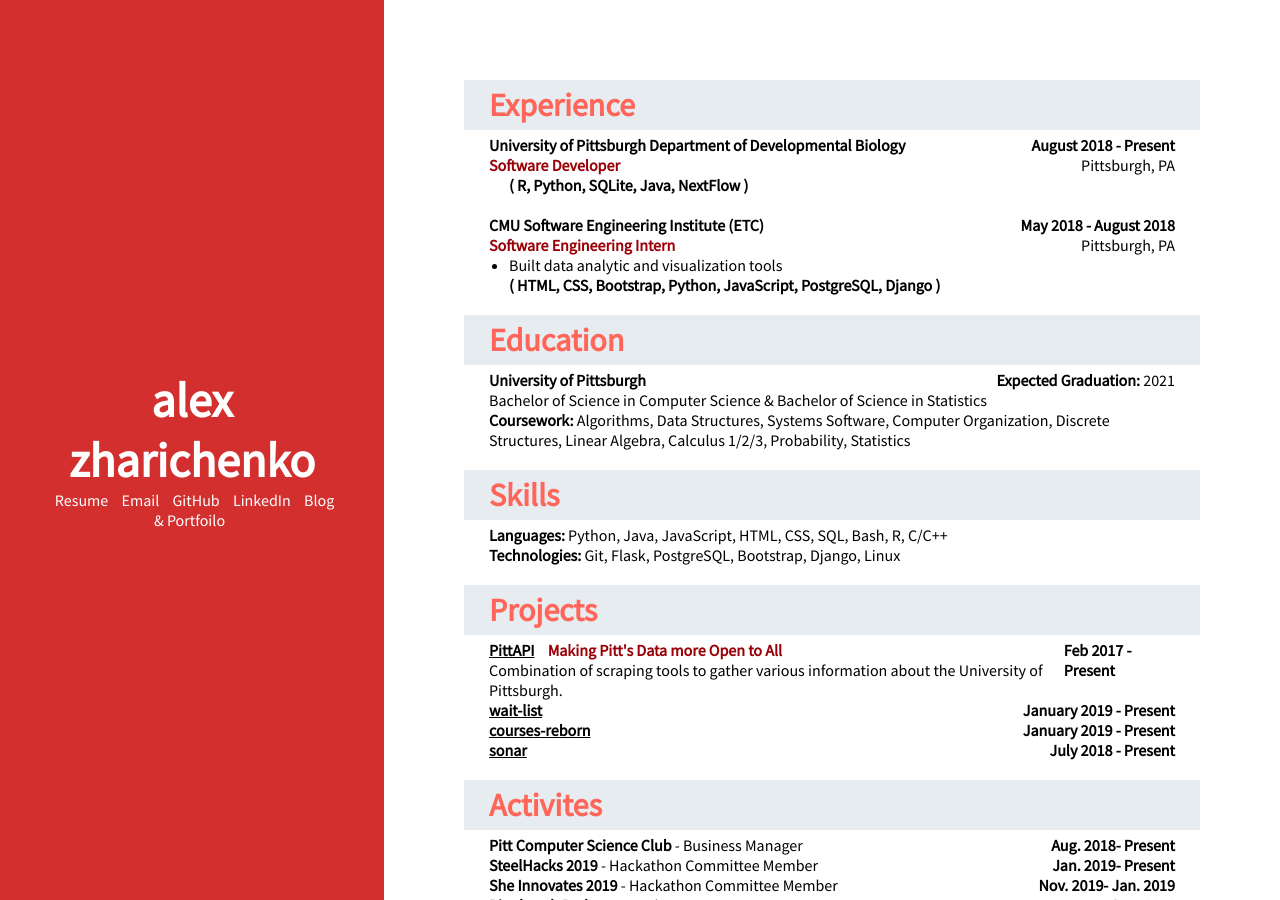
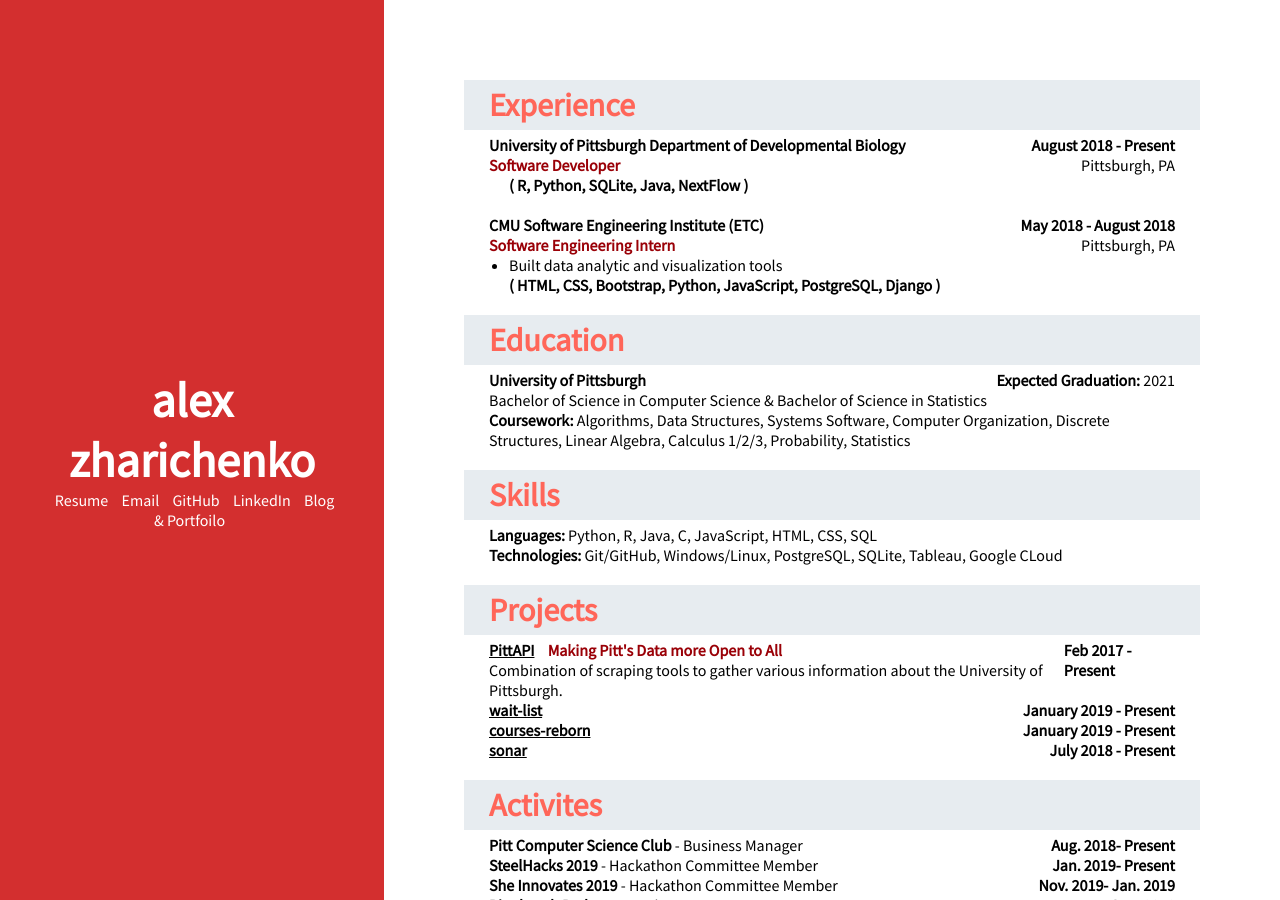
Before and after one commit to azharichenko/alexzharichenko.me, a Jekyll site: the page built from index.html, in a window 1280 px wide. Built offline with Jekyll 4.4.1, drawn with Linux system fonts in a browser that asks for light colours.

Commit message:
Added section to pull skills form personal.yaml

```diff
--- a/index.html
+++ b/index.html
@@ -61,9 +61,15 @@
     <div class="section">
       <h1>Skills</h1>
       <div class="section-content">
-        <b>Languages: </b> Python, Java, JavaScript, HTML, CSS, SQL, Bash, R, C/C++
+        <b>Languages: </b>
+        {% for language in site.data.personal.languages %}
+          {% if forloop.last == false %}{{ language }},{% else %}{{ language }}{% endif %}
+        {% endfor %}
         <br>
-        <b>Technologies: </b>Git, Flask, PostgreSQL, Bootstrap, Django, Linux
+        <b>Technologies: </b>
+        {% for technology in site.data.personal.technologies %}
+          {% if forloop.last == false %}{{ technology }},{% else %}{{ technology }}{% endif %}
+        {% endfor %}
       </div>
     </div>
     <div class="section">
```
